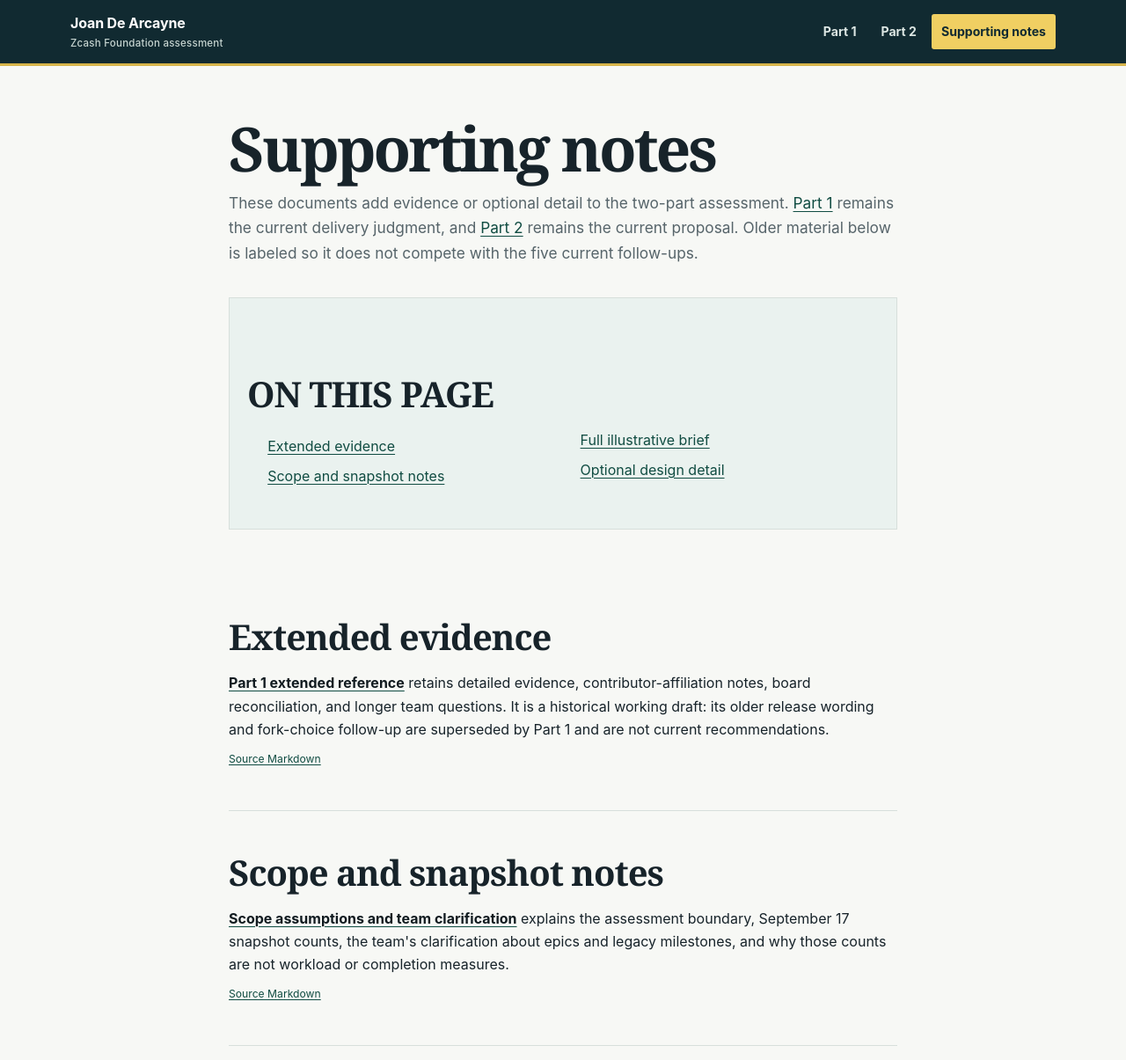
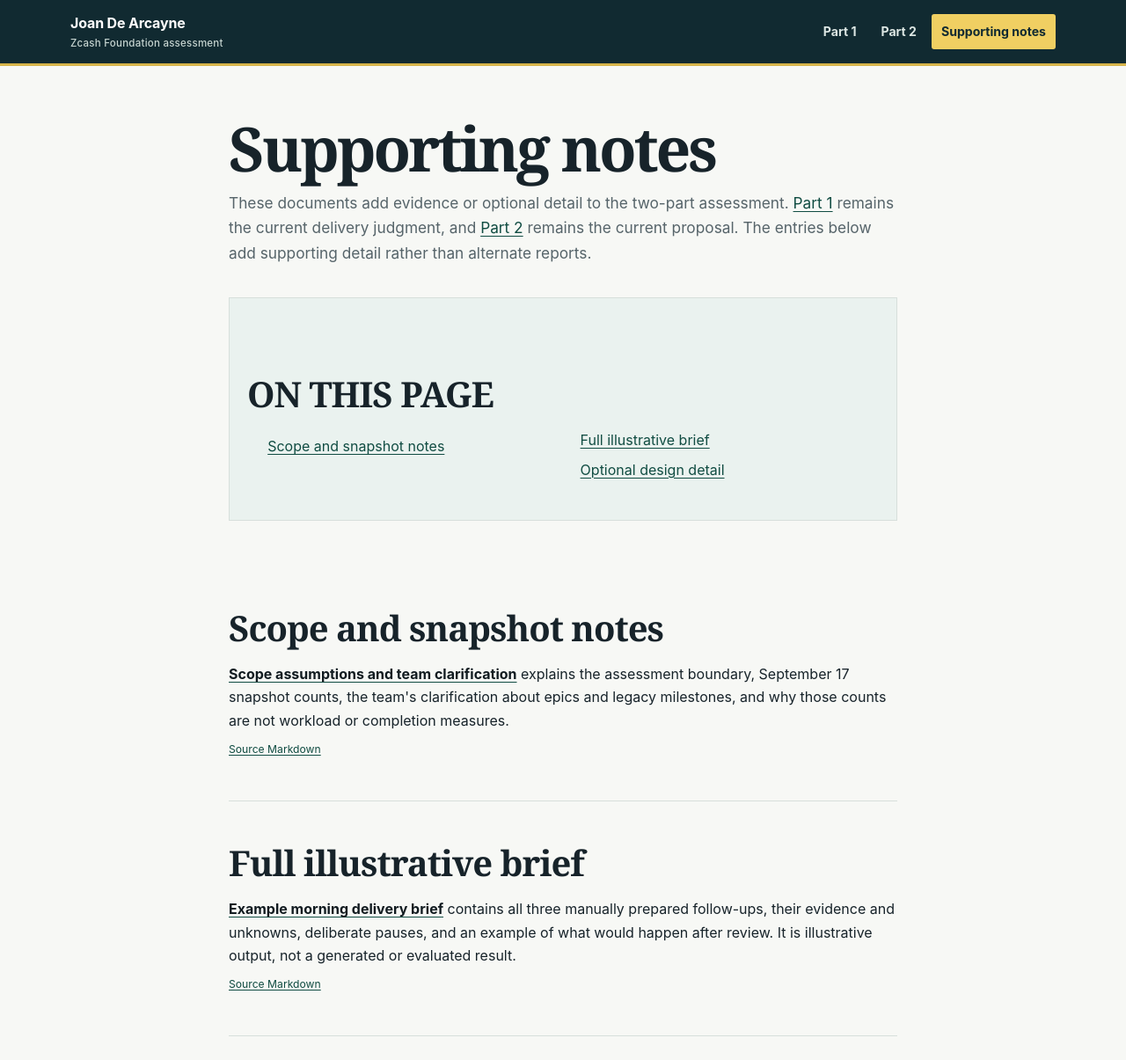
Before and after one commit to arcayne/zcash-TPM, a plain HTML site: page supporting-notes.html in a window 1280 px wide. Shown: the top 1205 px of the page at 88% size. Drawn offline with Linux system fonts and the light colour scheme.

Commit message:
Polish supporting evidence and source links

```diff
--- a/app.js
+++ b/app.js
@@ -20,6 +20,7 @@
   };
 
   const rewriteHref = (href) => {
+    if (href.startsWith('http://') || href.startsWith('https://')) return href;
     if (href.startsWith('../research/')) {
       return `https://github.com/arcayne/zcash-TPM/blob/main/${href.slice(3)}`;
     }
--- a/supporting-notes.html
+++ b/supporting-notes.html
@@ -22,23 +22,16 @@
 
   <main id="document" class="page-width notes-index prose">
     <h1>Supporting notes</h1>
-    <p>These documents add evidence or optional detail to the two-part assessment. <a href="index.html">Part 1</a> remains the current delivery judgment, and <a href="part-2.html">Part 2</a> remains the current proposal. Older material below is labeled so it does not compete with the five current follow-ups.</p>
+    <p>These documents add evidence or optional detail to the two-part assessment. <a href="index.html">Part 1</a> remains the current delivery judgment, and <a href="part-2.html">Part 2</a> remains the current proposal. The entries below add supporting detail rather than alternate reports.</p>
 
     <nav class="local-index" aria-labelledby="on-this-page">
       <h2 id="on-this-page">On this page</h2>
       <ul>
-        <li><a href="#extended-evidence">Extended evidence</a></li>
         <li><a href="#scope-snapshot">Scope and snapshot notes</a></li>
         <li><a href="#full-brief">Full illustrative brief</a></li>
         <li><a href="#optional-design">Optional design detail</a></li>
       </ul>
     </nav>
-
-    <section class="note-entry" id="extended-evidence">
-      <h2>Extended evidence</h2>
-      <p><a href="report.html"><strong>Part 1 extended reference</strong></a> retains detailed evidence, contributor-affiliation notes, board reconciliation, and longer team questions. It is a historical working draft: its older release wording and fork-choice follow-up are superseded by Part 1 and are not current recommendations.</p>
-      <p class="source-detail"><a href="output/part-1-delivery-triage-extended.md">Source Markdown</a></p>
-    </section>
 
     <section class="note-entry" id="scope-snapshot">
       <h2>Scope and snapshot notes</h2>
```
Also changed, not shown: 2 other files.
